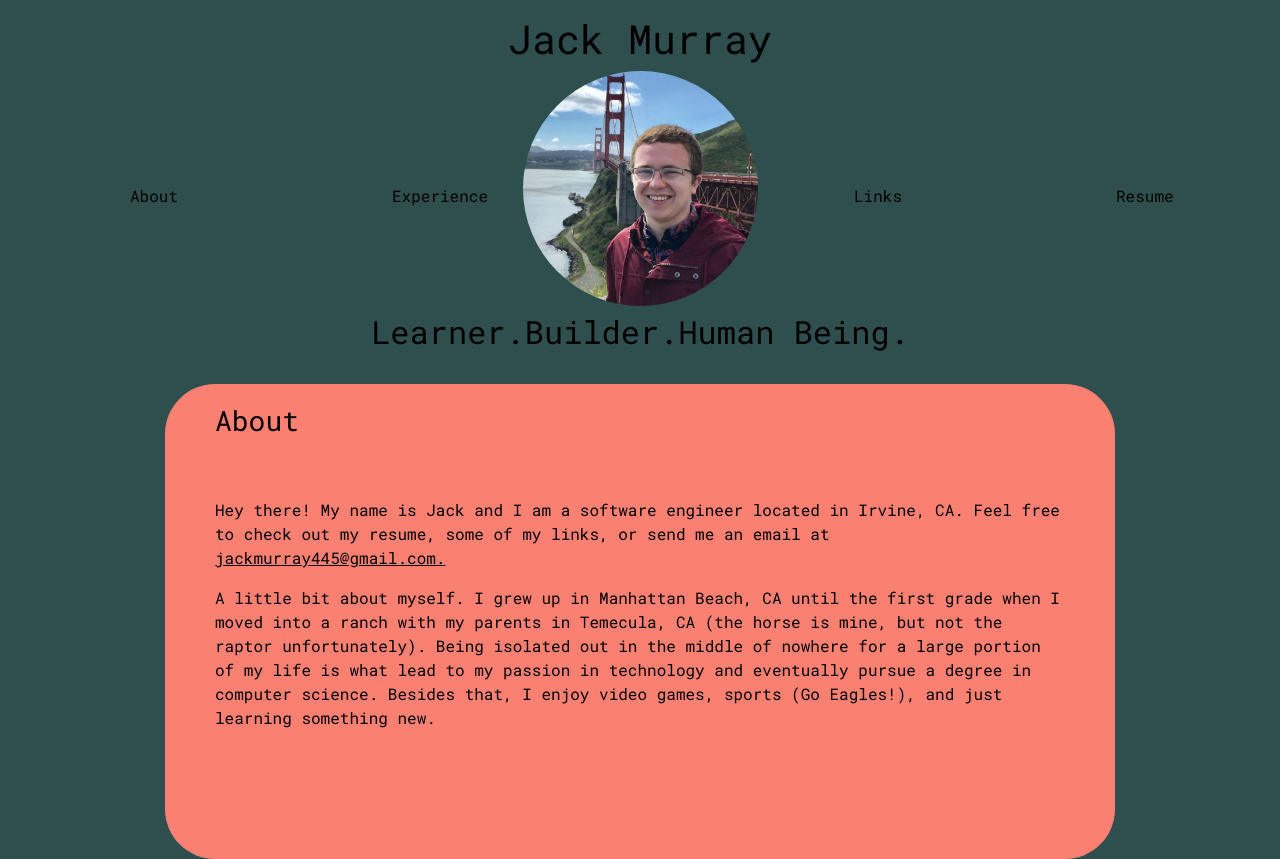
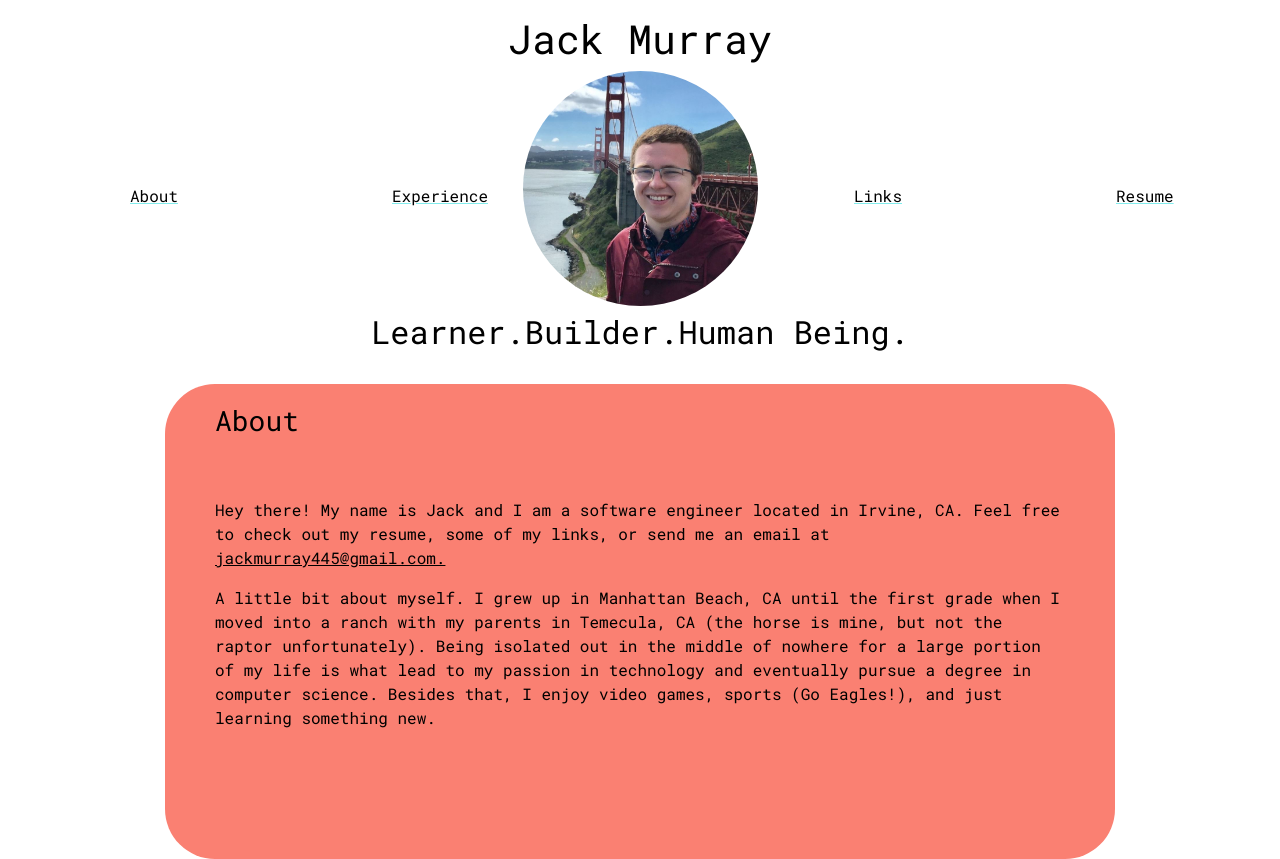
Before and after one commit to jackmurray45/personal-site-v2, a React (Create React App) app: page / in a window 1280 px wide. Built offline with nearby package versions, Linux system fonts and the light colour scheme; a web font is replaced by a local one.

Commit message:
css update/change background

```diff
--- a/src/components/MainNavbar.js
+++ b/src/components/MainNavbar.js
@@ -33,10 +33,12 @@ const Styles = Styled.div`
  .nav-link{
    max-width:50px;
    margin: 0 auto !important;
+   text-decoration: underline;
+   text-decoration-color: #81ecec;
  }
 
  .nav-link:hover{
-  color:white !important;
+  color:gray !important;
 }
 
  @media (min-width: 992px){
--- a/src/index.css
+++ b/src/index.css
@@ -10,9 +10,6 @@ body {
   color:	rgb(0,0,0)!important;
 }
 
-.header, .navbar, body {
-  background-color: 	rgb(47,79,79) !important;
-}
 
 .fade-enter {
   opacity: 0;
```
